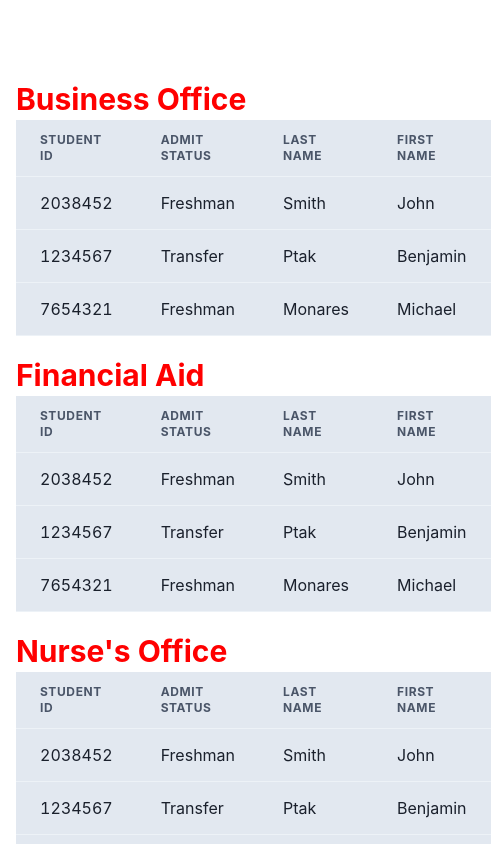
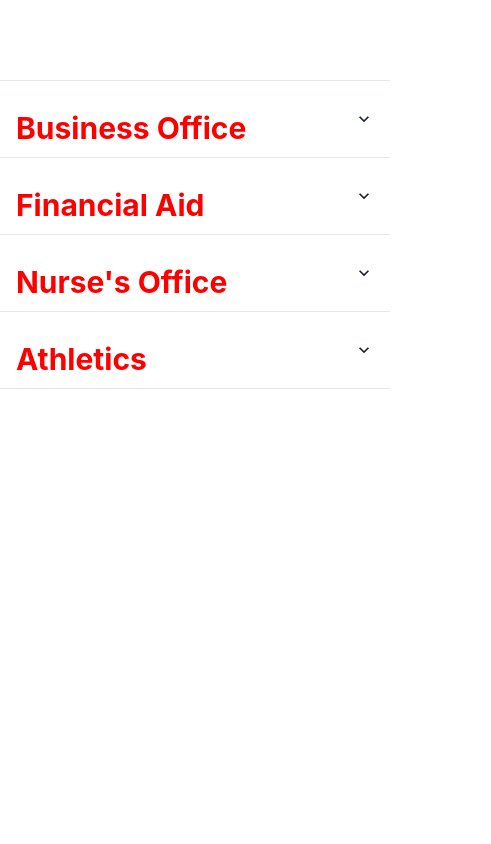
Before and after one commit to mfgsherman/move-in-app, a Next.js app: page /admin in a window 390 px wide. Shown: the top 844 px of the page, 491 px wide, since content can reach past the window. Built offline with nearby package versions, Linux system fonts and the light colour scheme.

Commit message:
Update in admin.tsx (#10)
* Update in admin.tsx

Made tables expandable in admin view

* Updated Mobile-UI in admin.tsx

Made table scrollable in mobile view

* remove extra padding

Co-authored-by: mfgsherman <mfgabrielsherman00@gmail.com>

```diff
--- a/pages/admin.tsx
+++ b/pages/admin.tsx
@@ -6,13 +6,48 @@ import {
     Tbody,
     Tr,
     Th,
-    Td
+    Td,
+    Box
 } from '@chakra-ui/react';
+import {
+    Accordion,
+    AccordionItem,
+    AccordionButton,
+    AccordionIcon,
+    AccordionPanel
+} from '@chakra-ui/accordion'
 
 const AdminPage = () => (
-    <Container maxW="container.xl" py={20}>
-        <Heading color="red">Business Office</Heading>
-        <Table variant='simple' backgroundColor="gray.200">
+    <Container
+        maxW="container.xl"
+        py={20}
+        px={0}
+    >
+        <Accordion
+            allowToggle
+            allowMultiple
+        >
+            <AccordionItem>
+                <AccordionButton>
+                    <Box
+                        flex ='1'
+                        textAlign='left'
+                    >
+                    <Heading
+                        color='red'
+                        pt={5}
+                    >
+                        Business Office
+                    </Heading>
+                    </Box>
+                    <AccordionIcon />
+                </AccordionButton>
+                <AccordionPanel p={0}>
+                    <Box overflowX="auto">
+                        <Table
+                            variant='simple'
+                            backgroundColor="gray.200"
+                        >
                             <Thead>
                                 <Tr>
                                     <Th>Student ID</Th>
@@ -42,8 +77,30 @@ const AdminPage = () => (
                                 </Tr>
                             </Tbody>
                         </Table>
-        <Heading color="red" pt={5}>Financial Aid</Heading>
-        <Table variant='simple' backgroundColor="gray.200">
+                    </Box>
+                </AccordionPanel>
+            </AccordionItem>
+            <AccordionItem>
+                <AccordionButton>
+                    <Box
+                        flex ='1'
+                        textAlign='left'
+                    >
+                    <Heading
+                        color='red'
+                        pt={5}
+                    >
+                        Financial Aid
+                    </Heading>
+                    </Box>
+                    <AccordionIcon />
+                </AccordionButton>
+                <AccordionPanel p={0}>
+                    <Box overflowX="auto">
+                        <Table
+                            variant='simple'
+                            backgroundColor="gray.200"
+                        >
                             <Thead>
                                 <Tr>
                                     <Th>Student ID</Th>
@@ -73,8 +130,30 @@ const AdminPage = () => (
                                 </Tr>
                             </Tbody>
                         </Table>
-        <Heading color="red" pt={5}>Nurse's Office</Heading>
-        <Table variant='simple' backgroundColor="gray.200">
+                    </Box>
+                </AccordionPanel>
+            </AccordionItem>
+            <AccordionItem>
+                <AccordionButton>
+                    <Box
+                        flex ='1'
+                        textAlign='left'
+                    >
+                    <Heading
+                        color='red'
+                        pt={5}
+                    >
+                        Nurse&apos;s Office
+                    </Heading>
+                    </Box>
+                    <AccordionIcon />
+                </AccordionButton>
+                <AccordionPanel p={0}>
+                    <Box overflowX="auto">
+                        <Table
+                            variant='simple'
+                            backgroundColor="gray.200"
+                        >
                             <Thead>
                                 <Tr>
                                     <Th>Student ID</Th>
@@ -104,8 +183,30 @@ const AdminPage = () => (
                                 </Tr>
                             </Tbody>
                         </Table>
-        <Heading color="red" pt={5}>Athletics</Heading>
-        <Table variant='simple' backgroundColor="gray.200">
+                    </Box>
+                </AccordionPanel>
+            </AccordionItem>
+            <AccordionItem>
+                <AccordionButton>
+                    <Box
+                        flex ='1'
+                        textAlign='left'
+                    >
+                    <Heading
+                        color='red'
+                        pt={5}
+                    >
+                        Athletics
+                    </Heading>
+                    </Box>
+                    <AccordionIcon />
+                </AccordionButton>
+                <AccordionPanel p={0}>
+                    <Box overflowX="auto">
+                        <Table
+                            variant='simple'
+                            backgroundColor="gray.200"
+                        >
                             <Thead>
                                 <Tr>
                                     <Th>Student ID</Th>
@@ -135,6 +236,10 @@ const AdminPage = () => (
                                 </Tr>
                             </Tbody>
                         </Table>
+                    </Box>
+                </AccordionPanel>
+            </AccordionItem>
+        </Accordion>
     </Container>
 );
 
--- a/pages/student.tsx
+++ b/pages/student.tsx
@@ -30,7 +30,7 @@ const StudentPage = () => (
                 </Tr>
                 <Tr backgroundColor="red.100">
                     <Td>Incomplete</Td>
-                    <Td>Nurse's Office</Td>
+                    <Td>Nurse&apos;s Office</Td>
                     <Td>Health Center Rm 107</Td>
                     <Td>9:30AM-2PM</Td>
                 </Tr>
```
Lines whose indentation alone changed are shown as unchanged.
